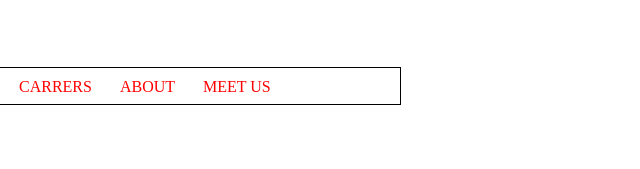
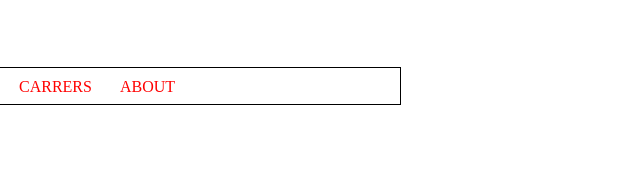
Before and after one commit to PrasanthDeva18/dreamcompany, a plain HTML site: page index.html in a window 1280 px wide. Shown: the top 169 px of the page, 249-889 px from the left. Drawn offline with Linux system fonts and the light colour scheme.

Commit message:
Update index.html

```diff
--- a/index.html
+++ b/index.html
@@ -17,7 +17,7 @@
                 <li id="pra1"><a href="#photos">COMPANY PHOTOS</a></li>
                 <li id="pra1"><a href="#carrers">CARRERS</a></li>
                 <li id="pra1"><a href="#about">ABOUT</a></li>
-                <li id="pra1"><a href="#meet">MEET US</a></li>
+
             </ul>
     <h2 id="photos">COMPANY PHOTOS</h2>
    <figure>
```
